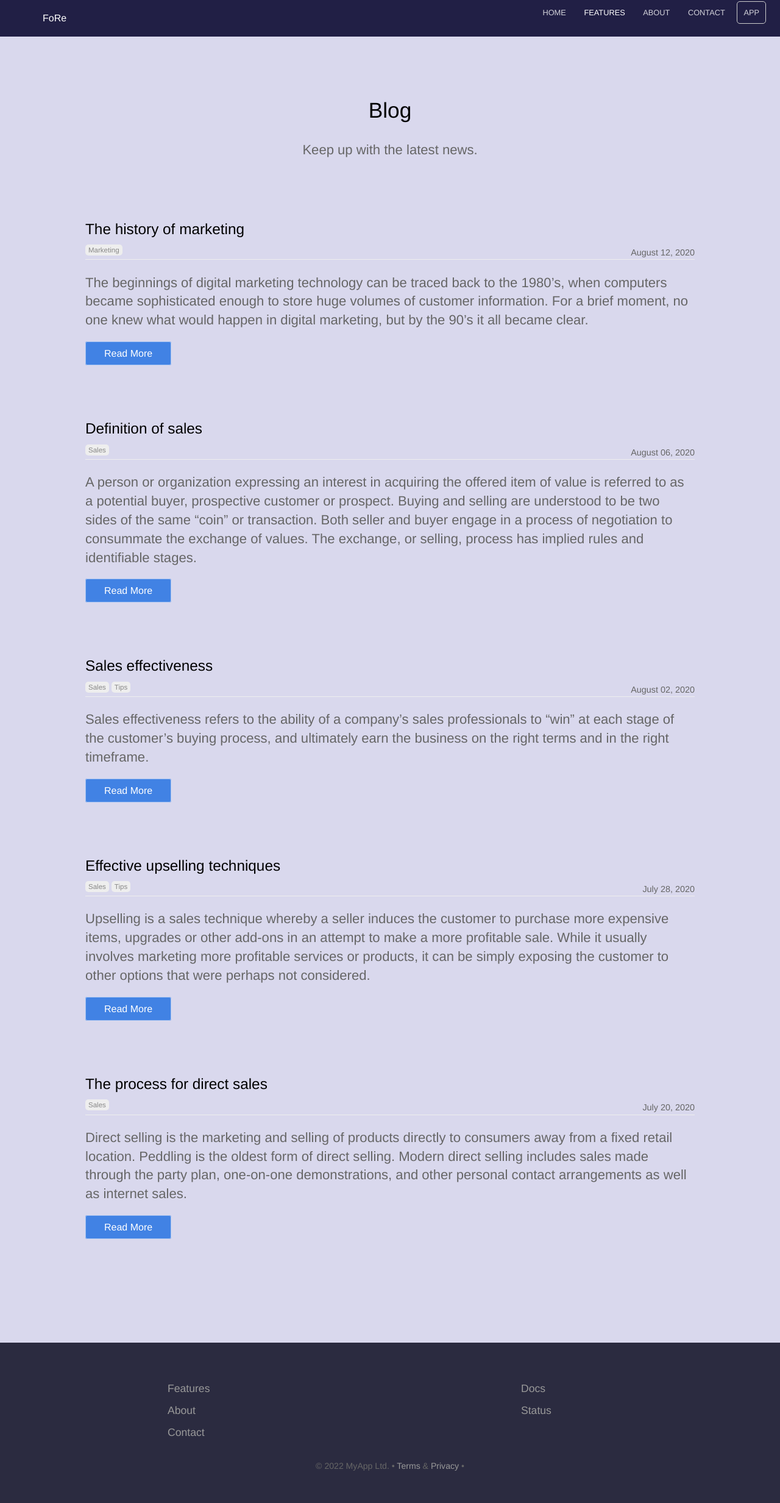
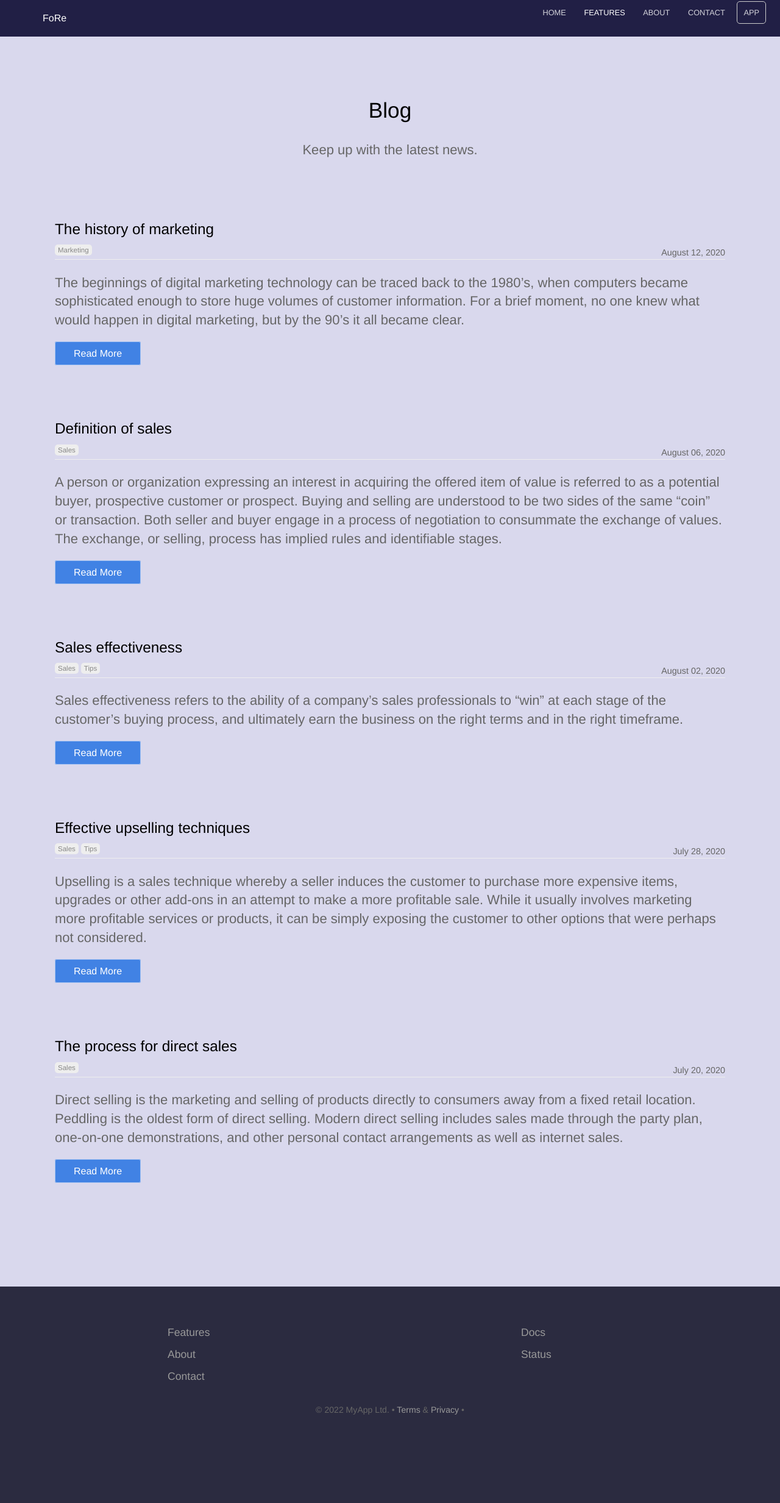
Before and after one commit to Her-o1/my_landing_page, a Jekyll site: the page built from blog/index.html, in a window 1280 px wide. Shown: the whole page at 61% size. Built offline with Jekyll 4.4.1, drawn with Linux system fonts in a browser that asks for light colours; the list of posts is cut into pages by our own code; after the commit the page ends 2372 px from its top, so only the background shows below that.

Commit message:
Update layout.scss

```diff
--- a/_sass/layout.scss
+++ b/_sass/layout.scss
@@ -5,7 +5,7 @@
 }
 
 .text-container {
-	max-width: 1000px;
+	max-width: 100%;
 }
 
 .container {
```
